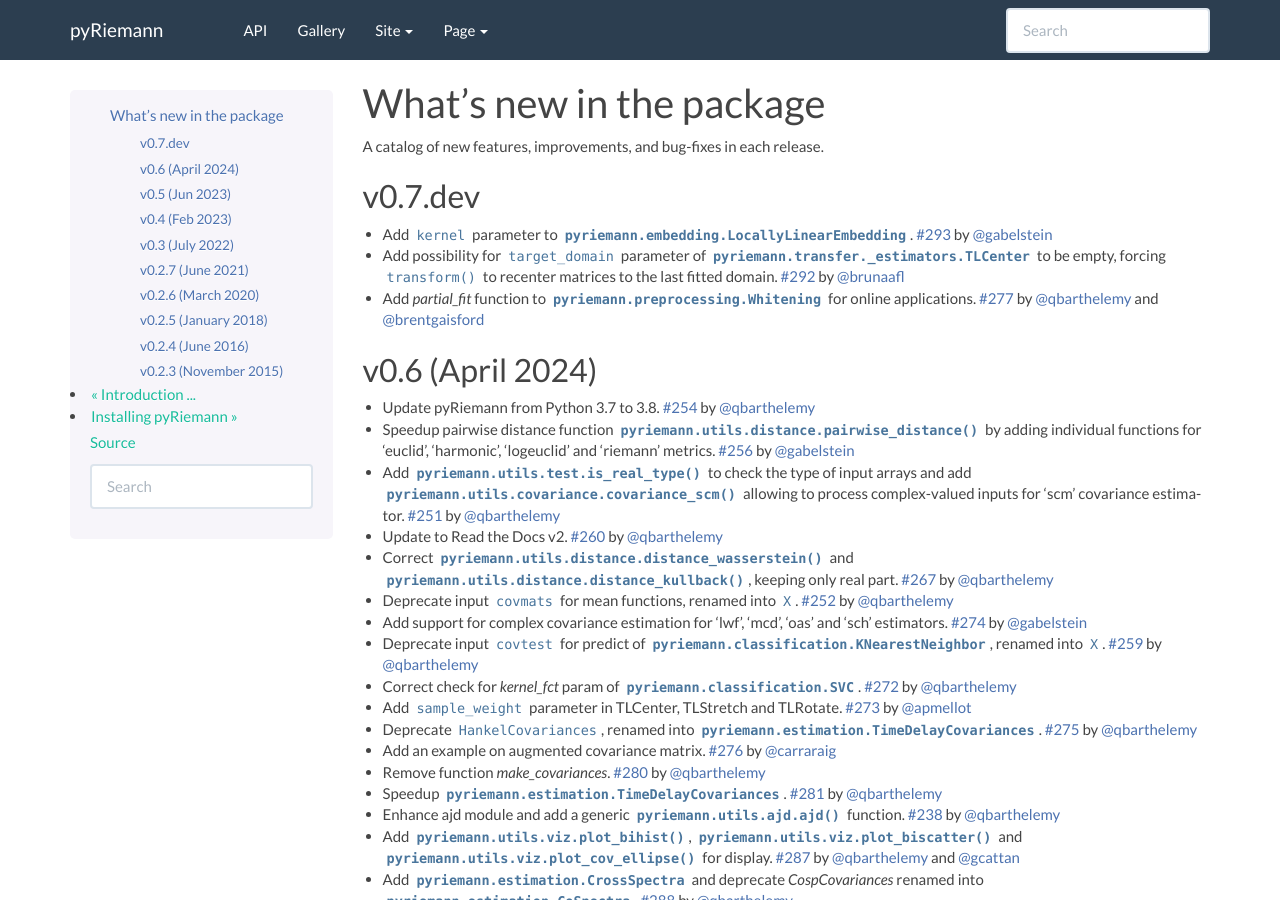
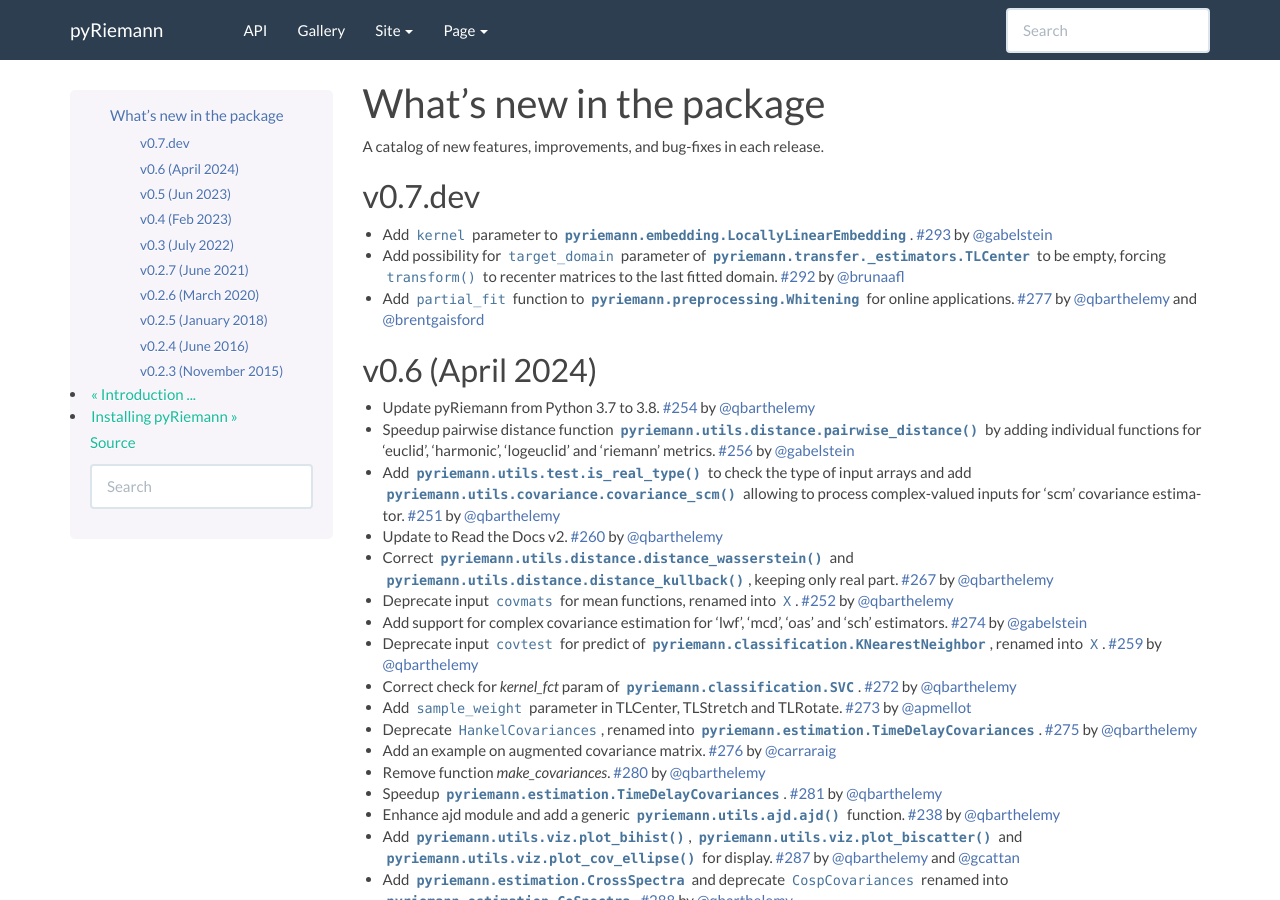
Before and after one commit to pyRiemann/pyRiemann, a Sphinx documentation site: the page built from doc/whatsnew.rst, in a window 1280 px wide and 900 px high. Built offline with Sphinx 7.4.7, drawn with Linux system fonts in a browser that asks for light colours; pages that are not in the unit, such as notebooks, are missing from menus; the version number could not be read and is left out.

```diff
--- a/doc/whatsnew.rst
+++ b/doc/whatsnew.rst
@@ -14,7 +14,7 @@ v0.7.dev
 
 - Add possibility for ``target_domain`` parameter of :class:`pyriemann.transfer._estimators.TLCenter` to be empty, forcing ``transform()`` to recenter matrices to the last fitted domain. :pr:`292` by :user:`brunaafl`
 
-- Add `partial_fit` function to :class:`pyriemann.preprocessing.Whitening` for online applications. :pr:`277` by :user:`qbarthelemy` and :user:`brentgaisford`
+- Add ``partial_fit`` function to :class:`pyriemann.preprocessing.Whitening` for online applications. :pr:`277` by :user:`qbarthelemy` and :user:`brentgaisford`
 
 v0.6 (April 2024)
 -----------------
@@ -54,7 +54,7 @@ v0.6 (April 2024)
 - Add :func:`pyriemann.utils.viz.plot_bihist`, :func:`pyriemann.utils.viz.plot_biscatter` and :func:`pyriemann.utils.viz.plot_cov_ellipse` for display. :pr:`287`
   by :user:`qbarthelemy` and :user:`gcattan`
 
-- Add :class:`pyriemann.estimation.CrossSpectra` and deprecate `CospCovariances` renamed into :class:`pyriemann.estimation.CoSpectra`. :pr:`288` by :user:`qbarthelemy`
+- Add :class:`pyriemann.estimation.CrossSpectra` and deprecate ``CospCovariances`` renamed into :class:`pyriemann.estimation.CoSpectra`. :pr:`288` by :user:`qbarthelemy`
 
 v0.5 (Jun 2023)
 ---------------
```
